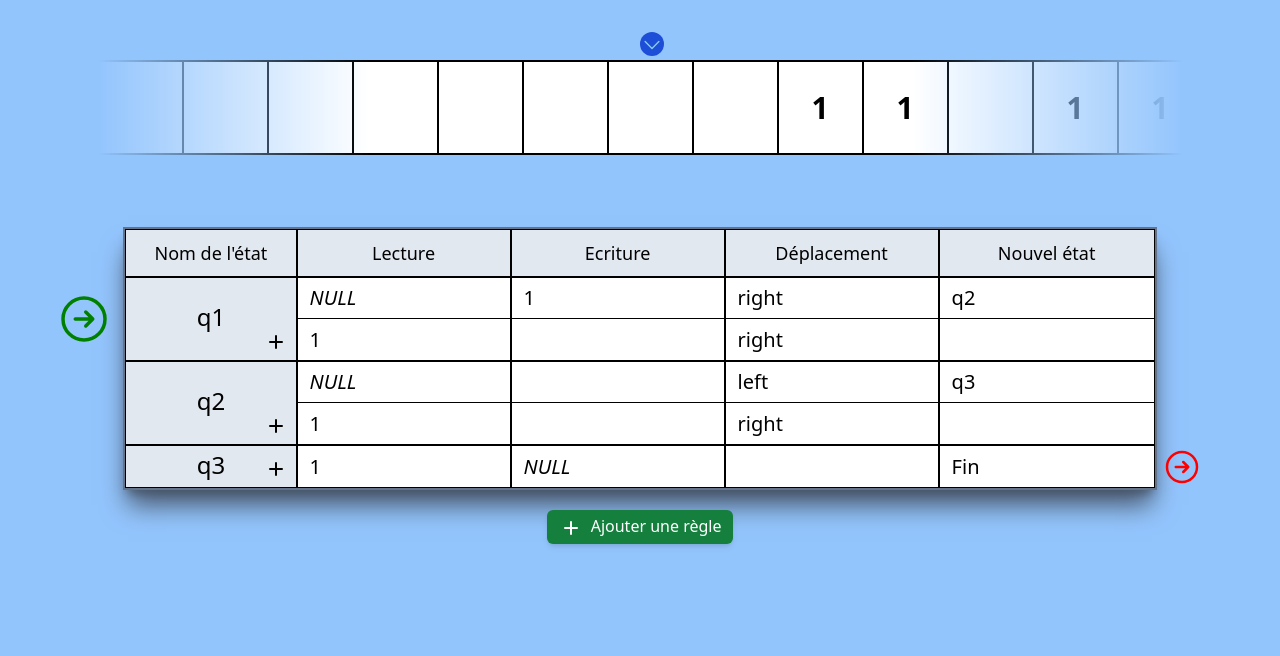
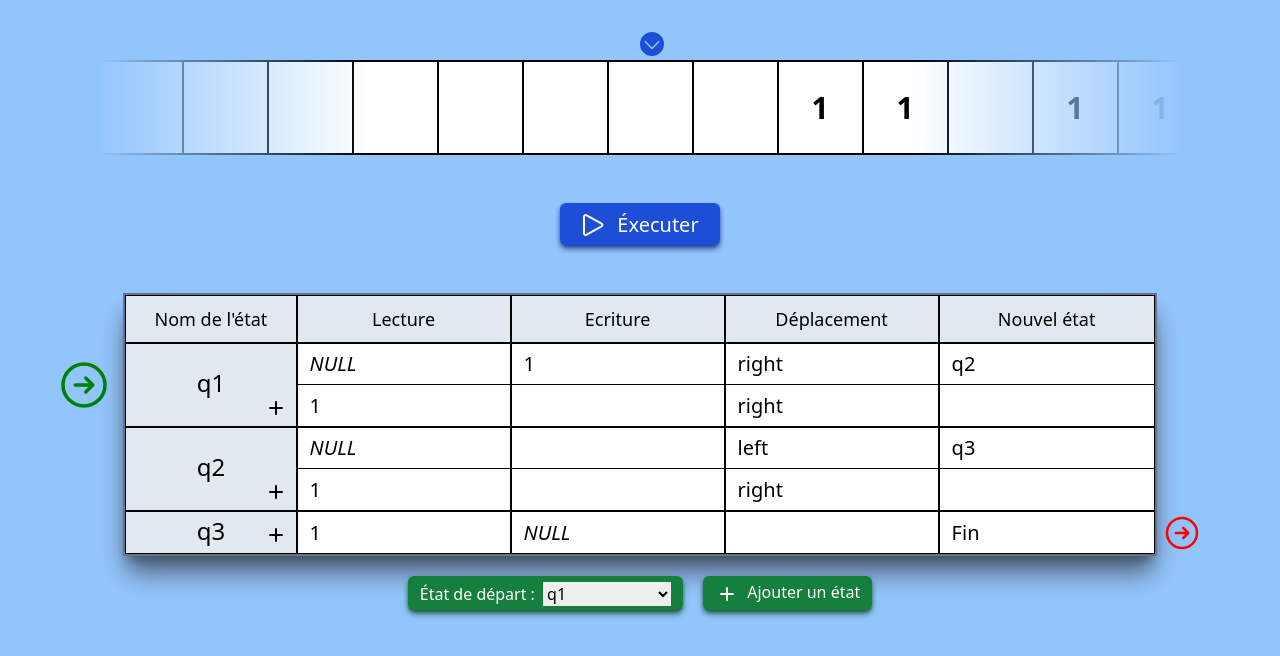
Before and after one commit to zonetecde/turing-machine-box, a SvelteKit app: page / in a window 1280 px wide. Shown: the top 656 px of the page. Built offline with nearby package versions, Linux system fonts and the light colour scheme.

Commit message:
+ bug fix + état de départ selectable + button "éxecuter" (pas fonctionnel encore)

```diff
--- a/src/components/RulesTable.svelte
+++ b/src/components/RulesTable.svelte
@@ -5,6 +5,17 @@
 	import Rule from './Rule.svelte';
 
 	export let rules: Etat[];
+
+	let startingState: number | undefined;
+	$: if (startingState === undefined) {
+		startingState = rules[0]?.id;
+	} else {
+		rules = rules.map((x) => {
+			if (x.id === startingState) x.start = true;
+			else x.start = false;
+			return x;
+		});
+	}
 
 	/**
 	 * Renvoie un nom d'état aléatoire qui n'est pas déjà utilisé
@@ -36,11 +47,25 @@
 	</div>
 
 	<!-- Add button -->
-	<div class="flex justify-center mt-5">
+	<div class="flex justify-center mt-5 relative gap-x-5">
+		<label
+			class="bg-green-700 duration-150 rounded-md shadow-md shadow-green-900 text-white px-3 py-1"
+			>État de départ : <select
+				bind:value={startingState}
+				class="w-32 text-black outline-none mt-0.5 ml-1"
+			>
+				{#each rules as rule}
+					<option value={rule.id} class={rule.start ? 'bg-gray-300' : ''}>{rule.nom}</option>
+				{/each}
+			</select></label
+		>
 		<button
-			class="bg-green-700 hover:bg-green-800 duration-150 text-white px-3 py-1 rounded-md shadow-md"
+			class="bg-green-700 hover:bg-green-800 duration-150 text-white px-3 py-1 rounded-md shadow-md shadow-green-900"
 			on:click={() => {
-				rules = [...rules, new Etat(getRandomStateName(), [], getNextId())];
+				rules = [
+					...rules,
+					new Etat(getRandomStateName(), [new Readable(null, null, null, null)], getNextId())
+				];
 			}}
 		>
 			<svg
@@ -57,7 +82,7 @@
 					d="M12 6v6m0 0v6m0-6h6m-6 0H6"
 				/>
 			</svg>
-			Ajouter une règle
+			Ajouter un état
 		</button>
 	</div>
 </div>
--- a/src/components/SubRow.svelte
+++ b/src/components/SubRow.svelte
@@ -114,8 +114,10 @@
 							// Les chaines qui restent vide = on lit une case vide
 
 							// Vérifie que ce n'est pas une valeur interdite
-							if (forbiddenValues.includes(value)) value = null;
-							toast.error('Une règle de cet état lit déjà cette valeur');
+							if (forbiddenValues.includes(value)) {
+								value = null;
+								toast.error('Une règle de cet état lit déjà cette valeur.');
+							}
 
 							editMode = false;
 						}, 100);
--- a/src/routes/+page.svelte
+++ b/src/routes/+page.svelte
@@ -20,6 +20,30 @@
 
 	<br />
 	<br />
+
+	<!-- Play button -->
+	<button
+		class="relative bg-blue-700 hover:bg-blue-800 duration-150 hover:scale-110 rounded-md shadow-md shadow-blue-900 text-white pr-1 pt-1.5 py-1 flex flex-row gap-x-2 w-40 text-xl mx-auto items-center justify-center"
+	>
+		<svg
+			xmlns="http://www.w3.org/2000/svg"
+			fill="none"
+			viewBox="0 0 24 24"
+			stroke-width="1.5"
+			stroke="white"
+			class="h-8"
+		>
+			<path
+				stroke-linecap="round"
+				stroke-linejoin="round"
+				d="M5.25 5.653c0-.856.917-1.398 1.667-.986l11.54 6.347a1.125 1.125 0 0 1 0 1.972l-11.54 6.347a1.125 1.125 0 0 1-1.667-.986V5.653Z"
+			/>
+		</svg>
+
+		<span class="left-0 right-0">Éxecuter</span>
+	</button>
+
+	<br />
 	<br />
 
 	<RulesTable bind:rules />
```
